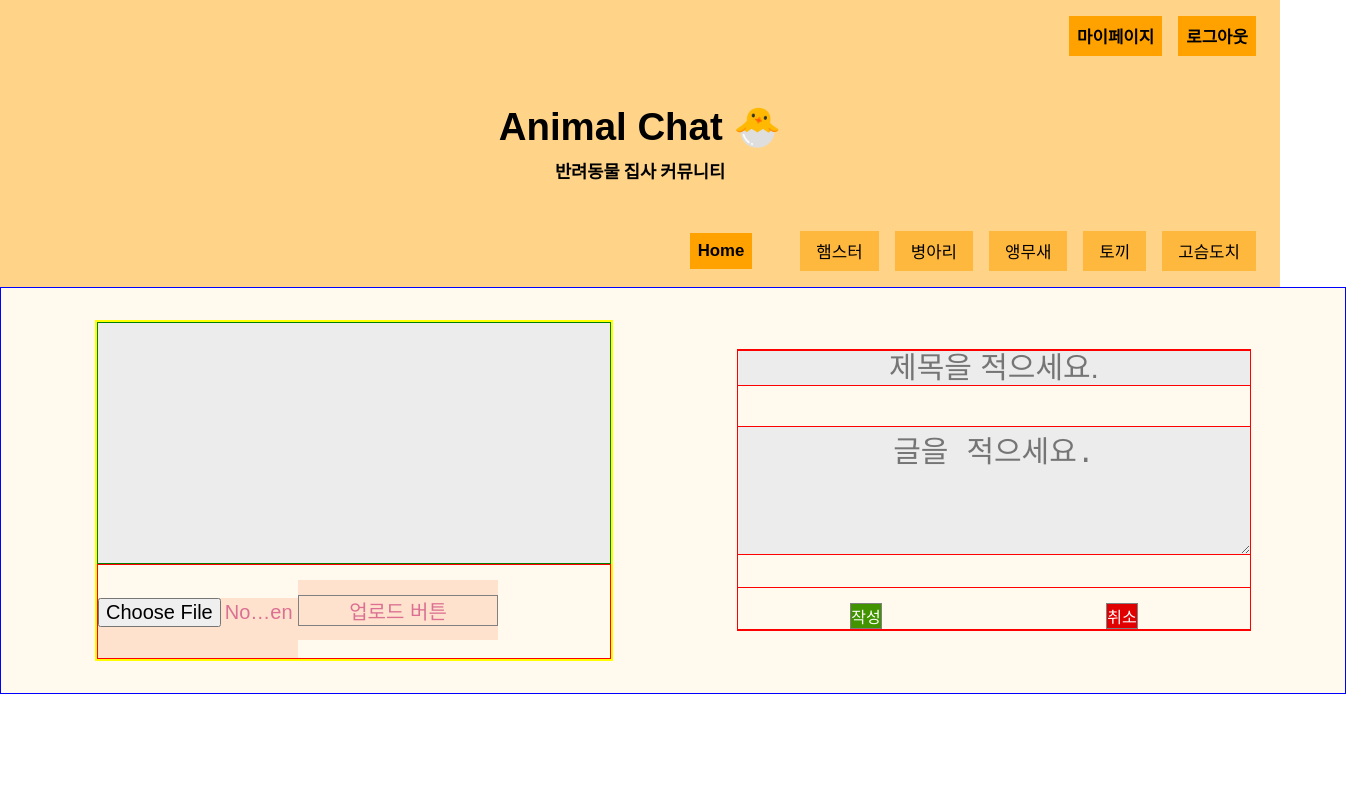
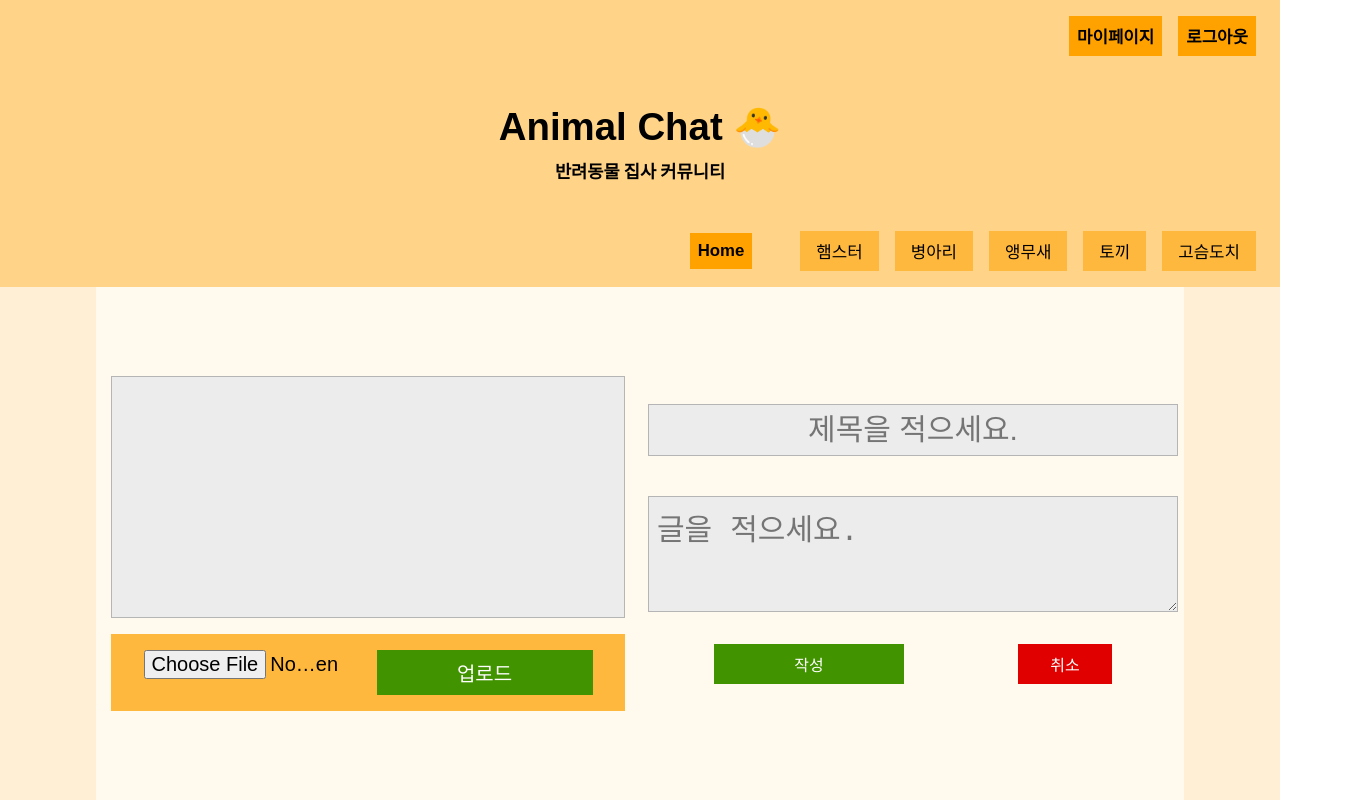
Before and after one commit to emily-hong/AnimalChat, a React (Create React App) app in the folder client/: page /post in a window 1280 px wide. Shown: the whole page, 1346 px wide, since content can reach past the window. Built offline with nearby package versions, Linux system fonts and the light colour scheme; no server answers.

Commit message:
Style: post.js 스타일 수정 완료

```diff
--- a/client/src/pages/6.post.js
+++ b/client/src/pages/6.post.js
@@ -7,29 +7,35 @@ import Navigation from "../components/Navigation"
 
 // 화면에 보이는 부분 전체
 const Body = styled.div`
+  display: flex;
+  flex-direction: column;
+  align-items: center;
+  justify-content: center;
   background-color: #FEEFD5;
   width: 100vw;
+  height: 100vh;
 `
 
 // 사진 업로드, 글 수정 전체
 const ContentBox = styled.div`
   background-color: #FFF9EE;
   padding: 2rem;
-  width: 100vw;
+  width: 80vw;
+  height: inherit;
   display: flex;
   align-items: center;
-  justify-content: space-around;
-  border: 1px solid blue;
+  justify-content: center;
+  // border: 1px solid blue;
 `
 
 const PhotoUploadSection = styled.form`
-  border: 2px solid yellow;
+  // border: 2px solid yellow;
+  margin: auto 1rem;
   display: flex;
   flex-direction: column;
   justify-content: space-between;
 `
 
-// 사진만 들어있는 박스
 const PhotoBox = styled.div`
   min-width: 300px;
   width: 40vw;
@@ -37,12 +43,11 @@ const PhotoBox = styled.div`
   background-color: #ececec;
   font-size: 30px;
   color: palevioletred;
-  border: 1px solid green;
+  border: 1px solid #B5B5B5;
 `
 
-// 업로드 경고 메시지 - 현재 비활성화 상태
 const PhotoUploadWarning = styled.div`
-  border: 10px solid black;
+  border: 1px solid black;
   margin-top: 200px;
   background-color: #ececec;
   font-size: 30px;
@@ -51,45 +56,35 @@ const PhotoUploadWarning = styled.div`
 `
 
 const PhotoUploadButtons = styled.div`
-  border: 1px solid red;
-  // margin-top: 25px;
-  // display: flex;
-  // flex-direction: row;
-  // justify-content: space-around;
-  // align-items: flex-end;
+  // border: 1px solid red;
+  padding: 1rem;
+  display: flex;
+  justify-content: space-around;
+  background-color: #FFB83E;
+  margin-top: 1rem;
 `
 
 const PhotoSelectBtn = styled.input`
   text-align: center;
   font-size: 20px;
   width: 200px;
-  height: 60px;
-  background-color: #ffe2cd;
-  color: palevioletred;
-`
-
-const PhotoSelectBtnMargin = styled.div`
-  border: 1px solid gray;
-  // margin-top: 15px;
-  text-align: center;
-  // width: 200px;
-  // height: 60px;
-  // background-color: #ffe2cd;
+  background-color: #FFB83E;
+  color: black;
 `
 
 const PhotoUpLoadBtn = styled.button`
   font-size: 20px;
-  color: palevioletred;
-  margin-top: 15px;
+  padding: .5rem;
+  color: white;
   text-align: center;
   width: 200px;
-  height: 60px;
-  background-color: #ffe2cd;
+  background-color: #419300;
 `
 
 // 타이틀, 글 작성 버튼 2개 포함
 const TitlePostDiv = styled.div`
-  border: 1px solid red;
+  margin: auto 1rem;
+  // border: 1px solid red;
   display: flex;
   flex-direction: column;
   justify-content: center;
@@ -98,18 +93,8 @@ const TitlePostDiv = styled.div`
   height: 35vh;
 `
 
-const TitlePostButtons = styled.div`
-  display: flex;
-  justify-content: space-around;
-  align-items: center;
-  width: inherit;
-  text-align: center;
-  margin-top: 2rem;
-  border: 1px solid red;
-`
-
 const TitleBox = styled.input`
-  border: 1px solid red;
+  border: 1px solid #B5B5B5;
   margin-bottom: 40px;
   width: inherit;
   height: 50px;
@@ -117,16 +102,17 @@ const TitleBox = styled.input`
   font-size: 30px;
   color: palevioletred;
   text-align: center;
+  padding: .5rem;
 `
 
 const PostBox = styled.textarea`
-  border: 1px solid red;
+  border: 1px solid #B5B5B5;
   width: inherit;
   height: 400px;
   background-color: #ececec;
   font-size: 30px;
-  color: palevioletred;
-  text-align: center;
+  color: #424242;
+  padding: .5rem;
 `
 
 // const PostUploadBtn = styled.div`
@@ -147,24 +133,27 @@ const PostBox = styled.textarea`
 //   color: palevioletred;
 // `
 
+const TitlePostButtons = styled.div`
+  display: flex;
+  justify-content: space-around;
+  align-items: center;
+  width: inherit;
+  text-align: center;
+  margin-top: 2rem;
+`
+
 const PostCompletionBtnMargin = styled.div`
-  border: 1px solid gray;
-  margin-top: 15px;
   text-align: center;
-  // width: auto;
-  // height: inherit;
   background-color: #419300;
   color: white;
+  padding: .5rem 5rem;
 `
 
 const PostCancelBtnMargin = styled.div`
-  border: 1px solid gray;
-  margin-top: 15px;
   text-align: center;
-  // width: auto;
-  // height: inherit;
   background-color: #E00000;
   color: white;
+  padding: .5rem 2rem;
 `
 
 const url =
@@ -281,7 +270,7 @@ export const Post = (props) => {
             <PhotoSelectBtn type="file" className="photoButton" onChange={addFile} />
             {/* <PhotoSelectBtnMargin>파일추가</PhotoSelectBtnMargin> */}
             <PhotoUpLoadBtn type="submit" className="photoButton">
-              <PhotoSelectBtnMargin>업로드 버튼</PhotoSelectBtnMargin>
+              업로드
             </PhotoUpLoadBtn>
           </PhotoUploadButtons>
         </PhotoUploadSection>
```
